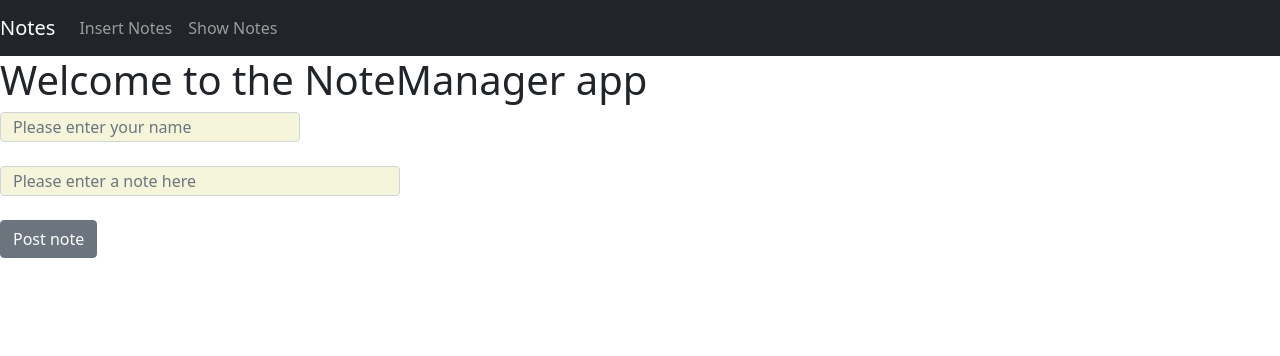
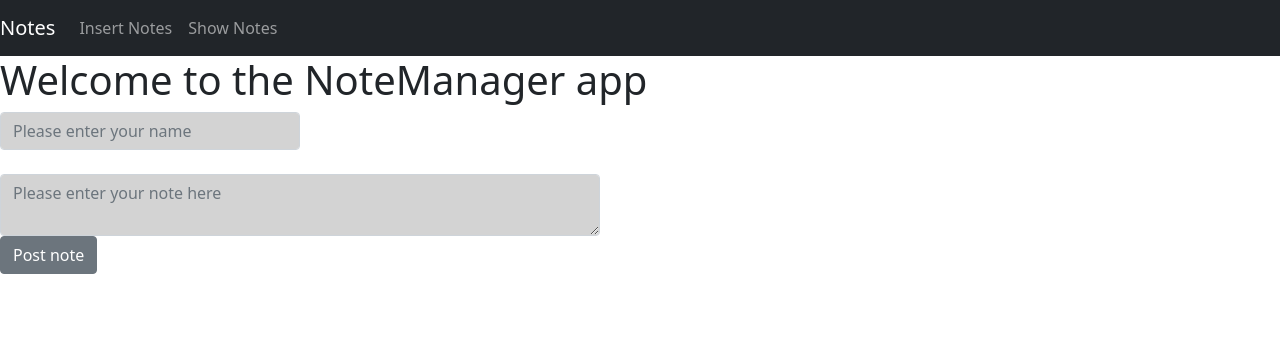
Before and after one commit to zahra398/NoteManager, a Flask app: page /insert_notes in a window 1280 px wide. Shown: the top 356 px of the page. Run offline with Flask 2, Linux system fonts and the light colour scheme; some libraries are stand-ins or nearby versions.

Commit message:
styled the input name and note boxes, and made entering name mandatory

```diff
--- a/static/style.css
+++ b/static/style.css
@@ -1,16 +1,12 @@
-#notebox{
-    background-color: beige;
-    width: 400px;
-    height: 30px;
+#namebox{
+    background-color:lightgrey;
+    width: 300px;
 }
 
 
-#namebox{
-    background-color: beige;
-    width: 300px;
-    height: 30px;
-
-
+#notebox{
+    background-color: lightgrey;
+    width: 600px;
 }
 
 
--- a/templates/insertnotes.html
+++ b/templates/insertnotes.html
@@ -37,8 +37,8 @@
   </nav>
   <h1>Welcome to the NoteManager app</h1>
   <form method="POST">
-    <input class="form-control" type="text" placeholder="Please enter your name" name="namebox" id="namebox"><br>
-    <input class="form-control" type="text" placeholder="Please enter a note here" name="notebox" id="notebox"><br>
+    <input class="form-control" type="text" placeholder="Please enter your name" name="namebox" id="namebox" required="required"><br>
+    <textarea class="form-control" placeholder="Please enter your note here" name="notebox" id="notebox" required="required"></textarea>
     <input class="btn btn-secondary" type="submit" value="Post note">
   </form>
 
```
